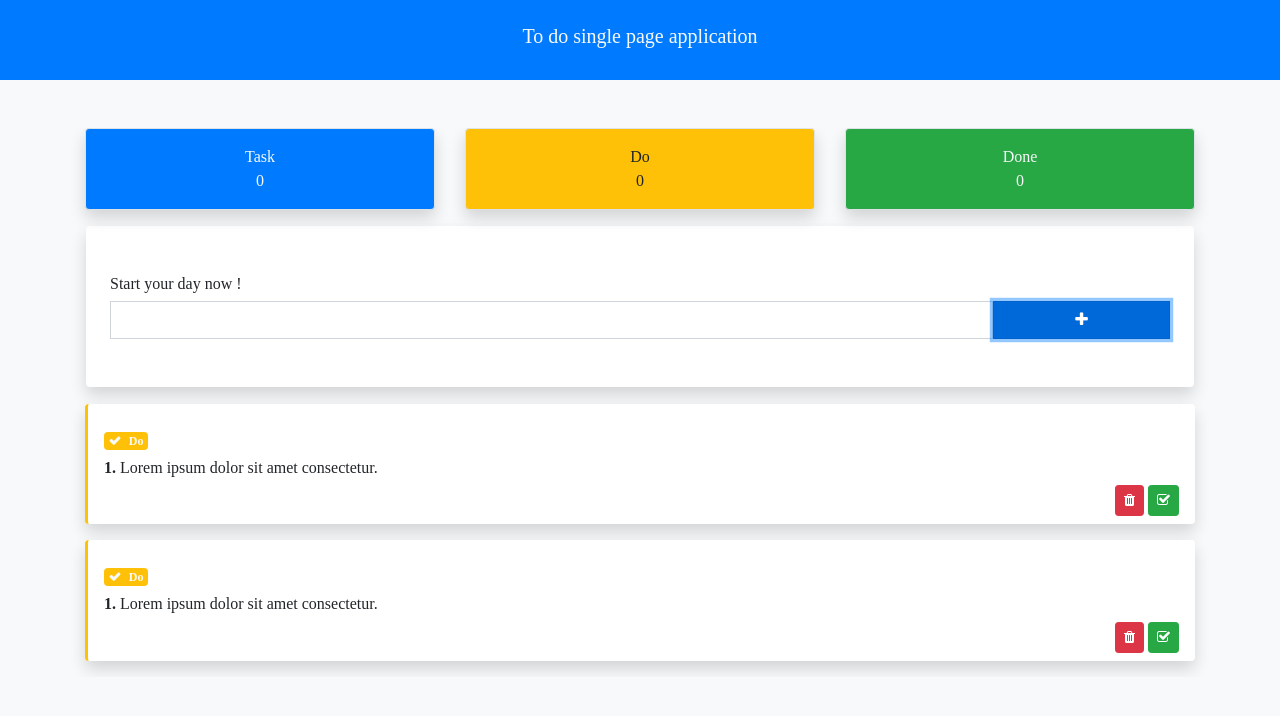
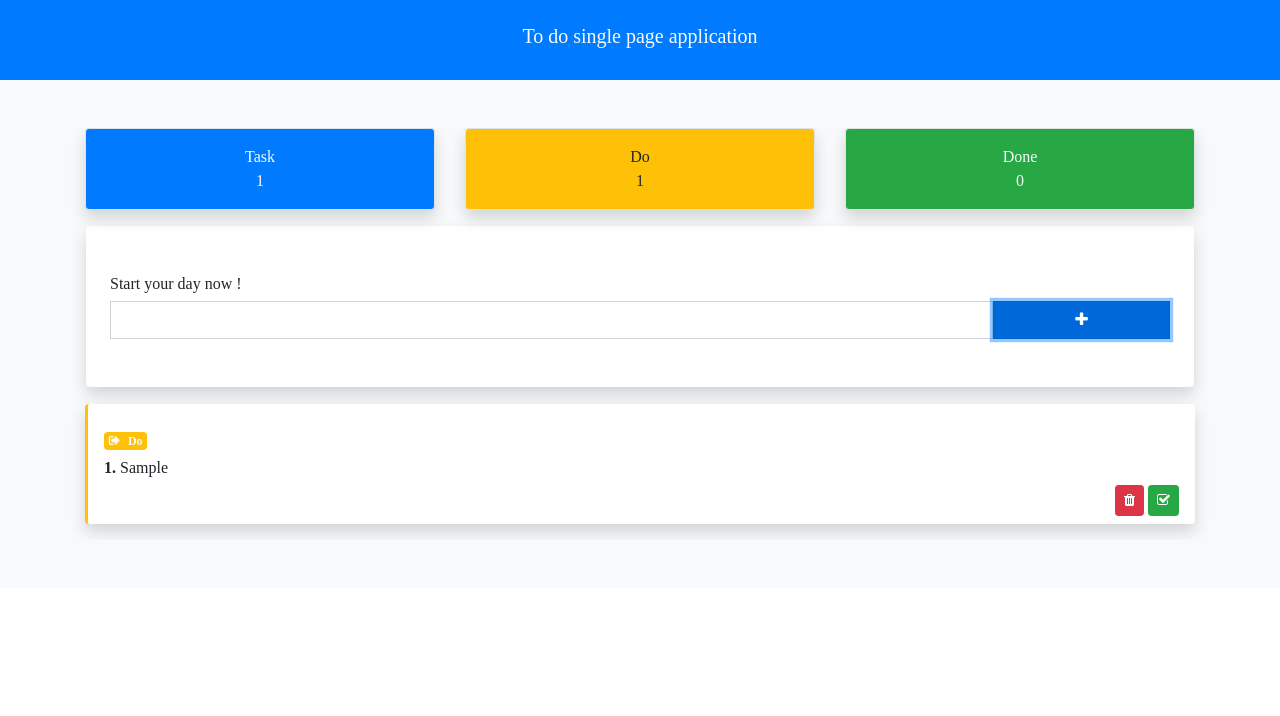
Before and after one commit to shemuls/to-do-single-page-application, a plain HTML site: page index.html in a window 1280 px wide. Both pictures are taken after typing "Sample" into the empty fields and a click on the button 1081 px from the left and 320 px from the top of the page. Drawn offline with Linux system fonts and the light colour scheme.

Commit message:
complete task and show all task by function

```diff
--- a/assets/js/main.js
+++ b/assets/js/main.js
@@ -16,6 +16,64 @@ function submitTask(e) {
     allTask.push(task);
     localStorage.setItem('amarTask', JSON.stringify(allTask));
 
+    showAllTask()
     this.reset();
     e.preventDefault();
 }
+
+// Complete task function
+function completeTask(id) {
+    if (id) {
+        const getTask = JSON.parse(localStorage.getItem('amarTask'));
+        const currentTask = getTask.find(task => task.id === id);
+        currentTask.status = 'Done';
+
+        localStorage.setItem('amarTask', JSON.stringify(getTask));
+        showAllTask();
+    }
+}
+
+// Show all task function
+function showAllTask() {
+    const taskListArea = document.getElementById('taskListArea');
+    taskListArea.innerHTML = '';
+
+    if (localStorage.getItem('amarTask')) {
+        const getTask = JSON.parse(localStorage.getItem('amarTask'));
+
+        // add task counter length
+        document.getElementById('taskCounter').innerText = getTask.length;
+        // add completed counter length
+        const competedTask = getTask.filter(task => task.status === 'Done');
+        document.getElementById('taskCompletedCount').innerText = competedTask.length;
+        // add completed counter length
+        const doTask = getTask.filter(task => task.status === 'Do');
+        document.getElementById('taskDoCount').innerText = doTask.length;
+
+
+        let indexCounter = 1;
+        for (let i = 0; i < getTask.length; i++) {
+            const task = getTask[i];
+
+            if (task.status == 'Done') {
+                var badgeBg = 'success';
+                var badgeIcon = 'check';
+            } else {
+                var badgeBg = 'warning';
+                var badgeIcon = 'sign-out';
+            }
+            taskListArea.innerHTML += `
+                <div class="task-list bg-white shadow pt-4 px-3 pb-2  rounded overflow-hidden my-3">
+                    <i class="fa fa-${badgeIcon} badge badge-${badgeBg} mb-2 text-light"><span class="ml-2">${task.status}</span></i>
+                    <h6 class="m-0"><strong>${indexCounter++}.</strong> ${task.taskName} </h6>
+                    <p class="m-0 float-right mt-2">
+                        <i  class="fa fa-trash btn btn-danger btn-sm"></i>
+                        <i onClick="completeTask('${task.id}')" class="fa fa-check-square-o btn btn-success btn-sm"></i>
+                    </p>
+                </div>
+            `;
+
+        }
+    }
+}
+showAllTask();
--- a/index.html
+++ b/index.html
@@ -74,23 +74,7 @@
                     <div class="col">
                         <div id="taskListArea">
 
-                            <div class="task-list bg-white shadow pt-4 px-3 pb-2  rounded overflow-hidden my-3">
-                                <i class="fa fa-check badge badge-warning mb-2 text-light"><span class="ml-2">Do</span></i>
-                                <h6 class="m-0"><strong>1.</strong> Lorem ipsum dolor sit amet consectetur. </h6>
-                                <p class="m-0 float-right mt-2">
-                                    <i  class="fa fa-trash btn btn-danger btn-sm"></i>
-                                    <i class="fa fa-check-square-o btn btn-success btn-sm"></i>
-                                </p>
-                            </div>
 
-                            <div class="task-list bg-white shadow pt-4 px-3 pb-2  rounded overflow-hidden my-3">
-                                <i class="fa fa-check badge badge-warning mb-2 text-light"><span class="ml-2">Do</span></i>
-                                <h6 class="m-0"><strong>1.</strong> Lorem ipsum dolor sit amet consectetur. </h6>
-                                <p class="m-0 float-right mt-2">
-                                    <i  class="fa fa-trash btn btn-danger btn-sm"></i>
-                                    <i class="fa fa-check-square-o btn btn-success btn-sm"></i>
-                                </p>
-                            </div>
 
 
                         </div>
```
